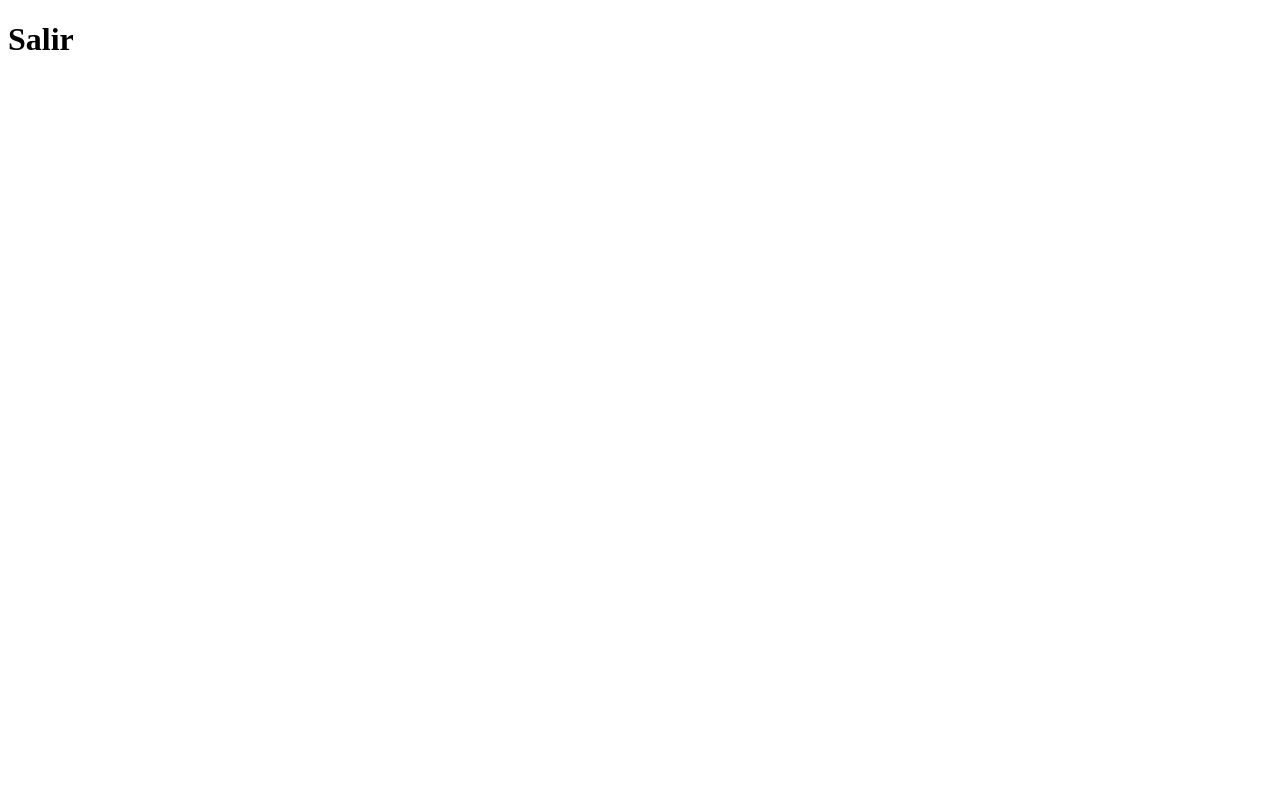
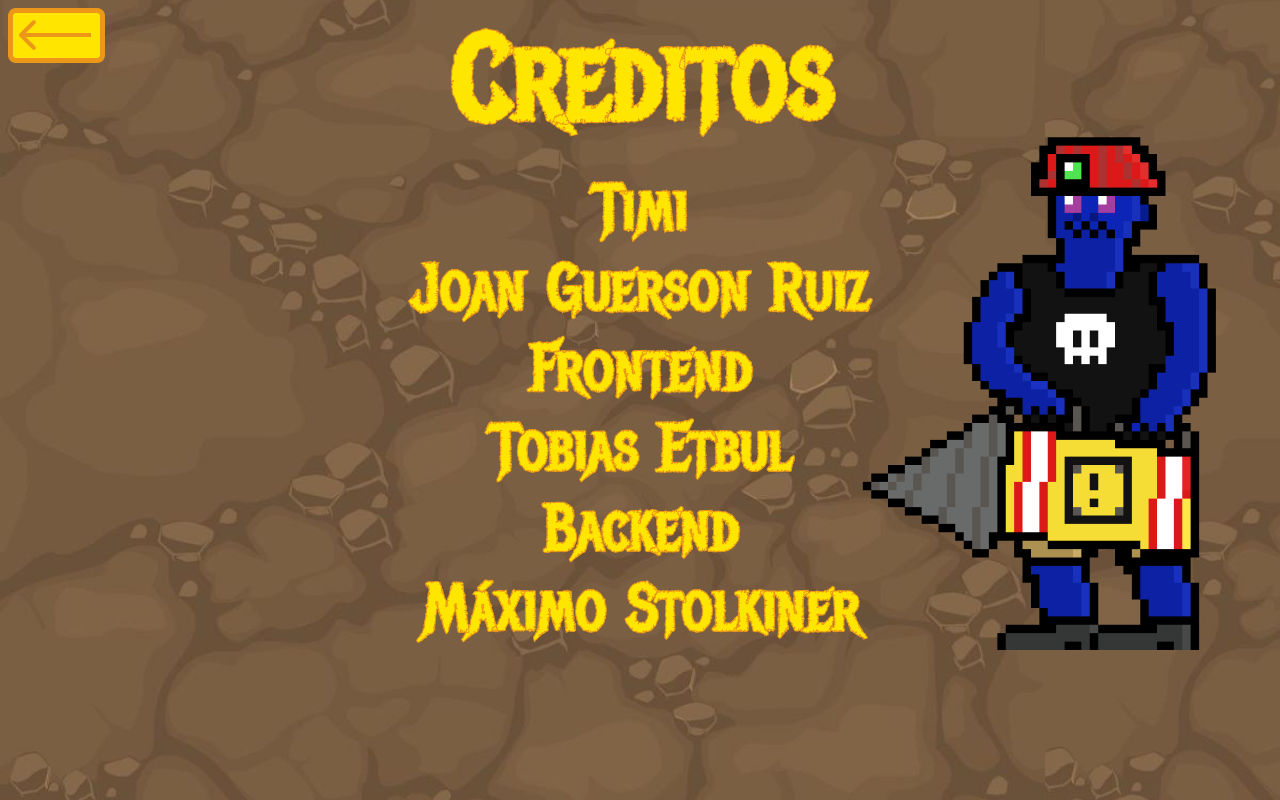
Before and after one commit to TobiEtbul/Proyecto, a website: page Proyecto/Finales/Creditos.html in a window 1280 px wide. Drawn offline with Linux system fonts and the light colour scheme.

Commit message:
Creditos hechos

```diff
--- /dev/null
+++ b/Proyecto/Finales/Creditos.css
@@ -0,0 +1,46 @@
+* {
+    font-family: "Metal Mania", system-ui;
+  }
+  html {
+    height: 100%;
+    width: 100%;
+  }
+
+  body {
+    background-image: url("../Imagenes/fondo.png");
+    position: relative;
+    overflow:hidden;
+  }
+
+
+h1 {
+    margin: 0;
+    color: #ffe600;
+    font-size: 120px;
+    text-align: center;
+    -webkit-text-stroke: 1px #ec9718;
+    justify-self: center;
+}
+h2 {
+    margin: 0;
+    color: #ffe600;
+    font-size: 65px;
+    text-align: center;
+    -webkit-text-stroke: 1px #ec9718;
+    justify-self: center;
+    margin-top: 0.2em;
+}
+
+.MineroL {
+    position: absolute;
+    left: -5%;
+    transform: translateY(-9%);
+}
+img{
+    position: absolute;
+}
+.MineroR {
+    position: absolute;
+    right: 0%   ;
+    transform: translateY(-100%);
+}
--- a/Proyecto/Finales/Creditos.html
+++ b/Proyecto/Finales/Creditos.html
@@ -4,8 +4,38 @@
     <meta charset="UTF-8">
     <meta name="viewport" content="width=device-width, initial-scale=1.0">
     <title>Creditos</title>
+    <link href="Creditos.css" rel="stylesheet" type="text/css" />
+    <link rel="preconnect" href="https://fonts.googleapis.com">
+    <link rel="preconnect" href="https://fonts.gstatic.com" crossorigin>
+    <link href="https://fonts.googleapis.com/css2?family=Metal+Mania&display=swap" rel="stylesheet">
 </head>
 <body>
-    <h1>Salir</h1>
+    <a href="Final_1_inicio.html"> <img src="../Imagenes/Atras.png"> </a>
+    <h1>Creditos</h1>
+    <img src="../Imagenes/Minero_creditos.pngz
+
+
+
+
+
+
+
+
+
+    "   class="MineroL">
+    <h2>
+        Timi
+        <br>
+        Joan Guerson Ruiz
+        <br>
+        Frontend
+        <br>
+        Tobias Etbul
+        <br>
+        Backend
+        <br>
+        Máximo Stolkiner
+    </h2>
+    <img src="../Imagenes/Minero_ maligno_1 1.png"  class="MineroR">
 </body>
 </html>
```
Also changed, not shown: Proyecto/Finales/Final_3_partida.html (+1 -2 lines), Proyecto/Finales/Final_8_stats.html (+1 -1 lines), Proyecto/Imagenes/Minero_ maligno_1 1.png (added), Proyecto/Imagenes/Minero_creditos.png (added).
